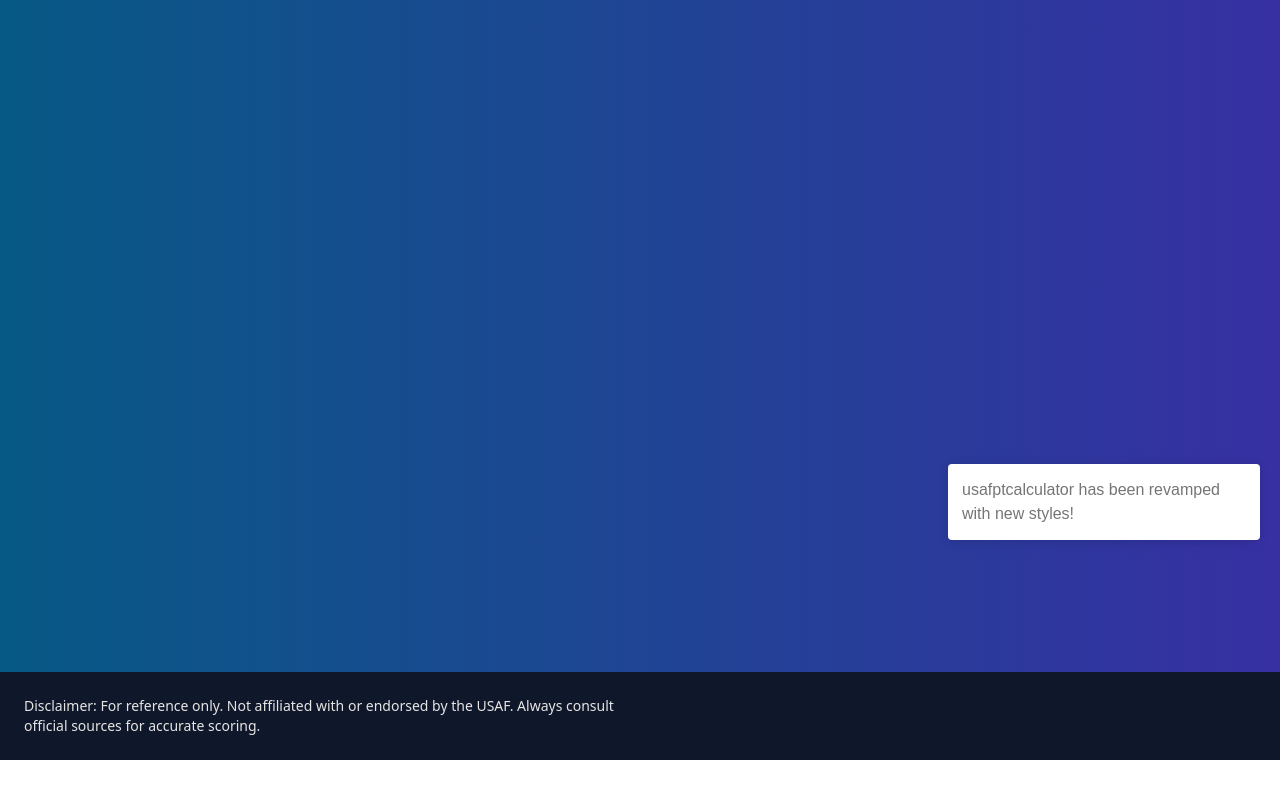
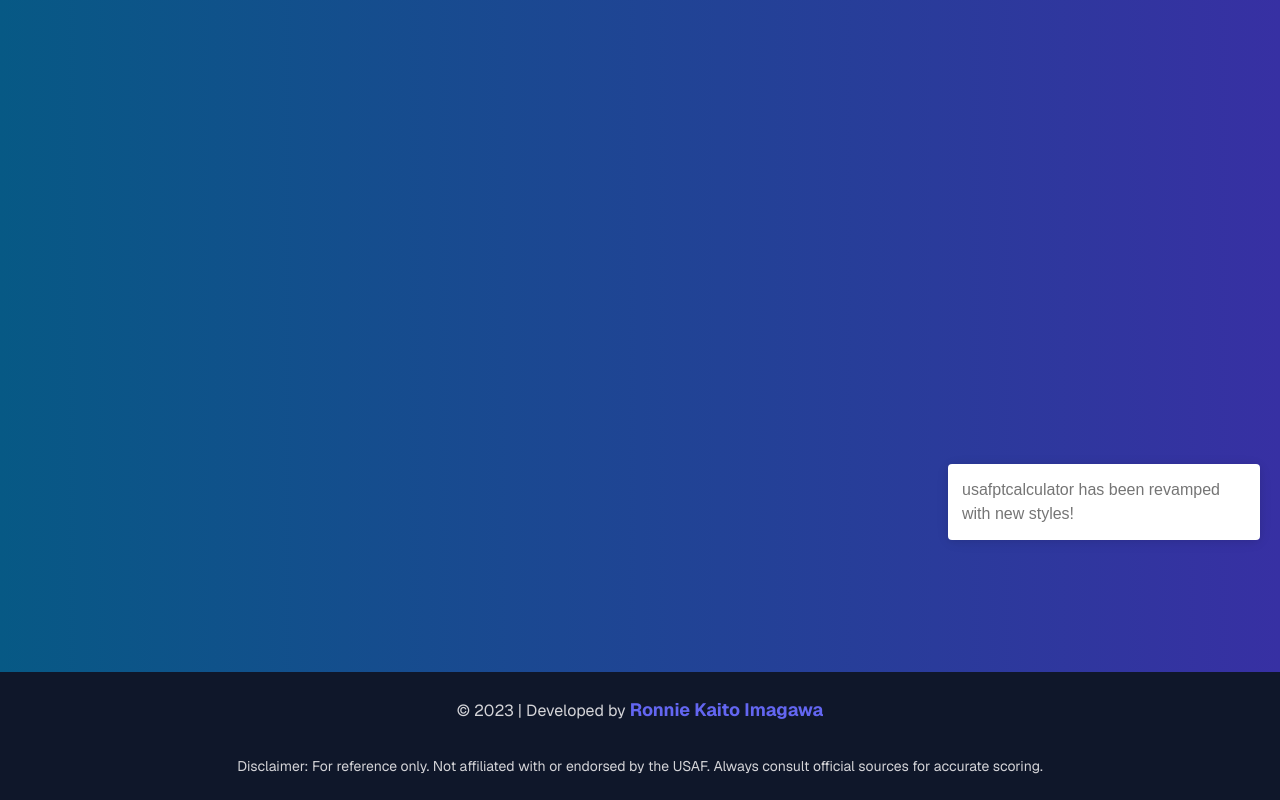
Before and after one commit to ronnieima/usaf-pt-calculator, a Next.js app: page /charts in a window 1280 px wide. Shown: the part 224-1024 px from the top of the page. Before the commit the page ends 984 px from the top, so only its background shows below. Built offline with nearby package versions, Linux system fonts and the light colour scheme; what tailwindcss-animated would draw is missing.

Commit message:
style footer and add copyright

```diff
--- a/app/components/ui/Footer.tsx
+++ b/app/components/ui/Footer.tsx
@@ -1,7 +1,19 @@
+import Link from "next/link";
+
 const Footer = () => {
   return (
-    <footer className="flex bg-slate-900  p-6 text-stone-200">
-      <p className="w-[50%] text-sm">
+    <footer className="flex flex-col gap-8 bg-slate-900  p-6 text-zinc-300">
+      <p className="text-center">
+        &copy; 2023 | Developed by{" "}
+        <Link
+          className="transition-color text-lg font-bold text-indigo-500 hover:text-indigo-400  hover:underline"
+          href="https://www.imagawa.dev"
+          target="_blank"
+        >
+          Ronnie Kaito Imagawa
+        </Link>
+      </p>
+      <p className="text-center text-sm">
         Disclaimer: For reference only. Not affiliated with or endorsed by the
         USAF. Always consult official sources for accurate scoring.
       </p>
--- a/app/layout.tsx
+++ b/app/layout.tsx
@@ -3,8 +3,9 @@ import "./globals.css";
 import NavBar from "./components/ui/NavBar";
 import Footer from "./components/ui/Footer";
 import ToastContainerWrapper from "./components/ToastContainerWrapper";
-import { toast } from "react-toastify";
 import Script from "next/script";
+
+import { GeistSans } from "geist/font";
 
 export const metadata = {
   title: "USAF PT Calculator",
@@ -17,7 +18,7 @@ export default function RootLayout({
   children: React.ReactNode;
 }) {
   return (
-    <html lang="en">
+    <html lang="en" className={GeistSans.className}>
       <head>
         <link
           rel="icon"
@@ -32,7 +33,7 @@ export default function RootLayout({
           function gtag(){dataLayer.push(arguments);}
           gtag('js', new Date());
 
-          gtag('config', ${process.env.NEXT_PUBLIC_GOOGLE_ANALYTICS});
+          gtag('config', '${process.env.NEXT_PUBLIC_GOOGLE_ANALYTICS}');
         `}
         </Script>
       </head>
```
